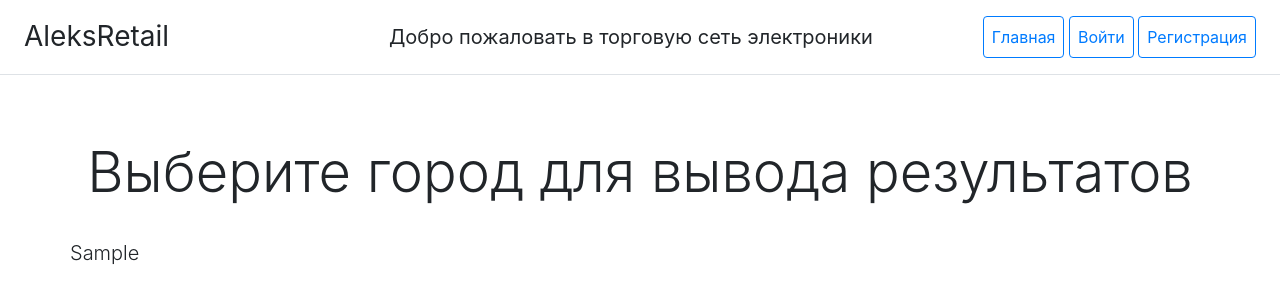
After one commit to AleksandrVeselov/electronics_retail_chain, a Django app: page /city-list in a window 1280 px wide. The commit adds this page. Shown: the top 304 px of the page. Run offline with Django 3.2, Linux system fonts and the light colour scheme; tables that the repository leaves empty hold one stand-in row (values such as "Sample post"); some libraries are stand-ins or nearby versions.

Commit message:
Настроено отображение списка городов

```diff
--- a/retail_chain/models.py
+++ b/retail_chain/models.py
@@ -12,7 +12,7 @@ class Contacts(models.Model):
     home = models.IntegerField(verbose_name='Номер дома')
 
     def __str__(self):
-        return f'{self.country}, {self.street}, {self.home}\n{self.email}'
+        return f'{self.country}, {self.city}, {self.street}, {self.home}\n{self.email}'
 
 
 class Product(models.Model):
--- a/retail_chain/templates/retail_chain/base.html
+++ b/retail_chain/templates/retail_chain/base.html
@@ -15,6 +15,7 @@
         <a class="p-2 btn btn-outline-primary" href="/">Главная</a>
 
         {% if user.is_authenticated %}
+        <a class="p-2 btn btn-outline-primary" href="{% url 'retail-chain:city-list' %}">Фильтр по городу</a>
             <a class="p-2 btn btn-outline-primary" href="#">Выйти</a>
         {% else %}
             <a class="p-2 btn btn-outline-primary" href="#">Войти</a>
--- /dev/null
+++ b/retail_chain/templates/retail_chain/contacts-list.html
@@ -0,0 +1,17 @@
+{% extends 'retail_chain/base.html'%}
+
+{% block content %}
+
+<div class="pricing-header px-3 py-3 pt-md-5 pb-md-4 mx-auto text-center">
+    <h1 class="display-4">Выберите город для вывода результатов</h1>
+</div>
+
+<div class="container">
+    {% for object in object_list %}
+        <div class="row text-center">
+            <p class="lead">{{ object.city }}</p>
+        </div>
+    {% endfor %}
+
+</div>
+{% endblock %}
--- a/retail_chain/templates/retail_chain/link_detail.html
+++ b/retail_chain/templates/retail_chain/link_detail.html
@@ -26,7 +26,7 @@
         <div class="row text-center">
             <p class="lead">Задолженность перед поставщиком: {{ object.debt }} руб.</p>
         </div>
-        <a href="#" type="button" class="btn btn-lt btn-block btn-outline-danger">Очистить</a>
+        <a href="{% url 'retail-chain:clear-debt' object.pk %}" type="button" class="btn btn-lt btn-block btn-outline-danger">Очистить</a>
     {% endif %}
 
 </div>
--- a/retail_chain/urls.py
+++ b/retail_chain/urls.py
@@ -1,7 +1,7 @@
 from django.urls import path
 
 from retail_chain.apps import RetailChainConfig
-from retail_chain.views import RetailChainView, RetailChainDetailView, clear_debt
+from retail_chain.views import RetailChainView, RetailChainDetailView, clear_debt, ContactsListView
 
 app_name = RetailChainConfig.name
 
@@ -9,4 +9,5 @@ urlpatterns = [
     path('', RetailChainView.as_view(), name='retail-chain-list'),
     path('link/<int:pk>', RetailChainDetailView.as_view(), name='retail-chain'),
     path('clear-debt/<int:pk>', clear_debt, name='clear-debt'),
+    path('city-list', ContactsListView.as_view(), name='city-list'),
 ]
--- a/retail_chain/views.py
+++ b/retail_chain/views.py
@@ -2,7 +2,7 @@ from django.shortcuts import render, redirect
 from django.urls import reverse
 from django.views.generic import ListView, DetailView
 
-from retail_chain.models import Link
+from retail_chain.models import Link, Contacts
 
 
 class RetailChainView(ListView):
@@ -26,3 +26,22 @@ def clear_debt(request, pk):
     link.save()  # сохраняем результат
 
     return redirect(reverse('retail-chain:retail-chain-list'))
+
+
+class ContactsListView(ListView):
+    """Контроллер для отображения списка городов"""
+    model = Contacts
+    template_name = 'retail_chain/contacts-list.html'
+
+    def get_queryset(self):
+
+        contacts = Contacts.objects.all()
+        queryset = []
+        cities = []
+
+        for contact in contacts:
+            if contact.city not in cities:
+                cities.append(contact.city)
+                queryset.append(contact)
+
+        return queryset
```
